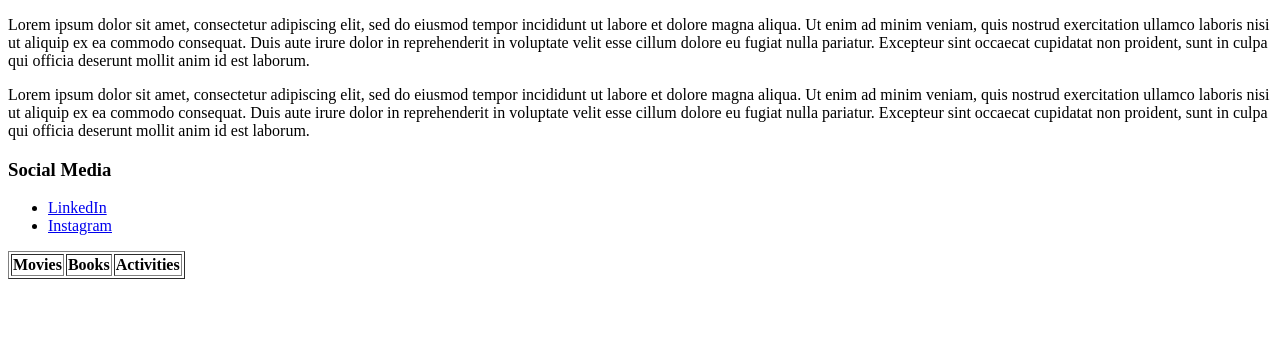
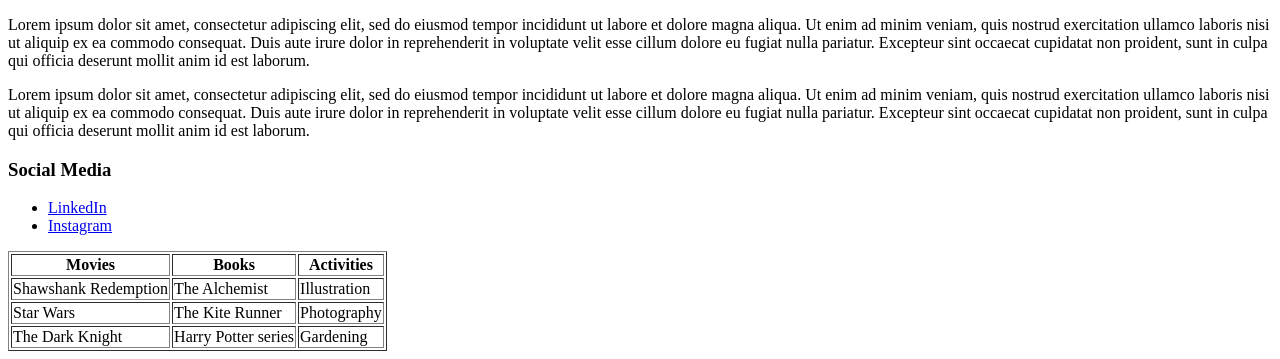
Before and after one commit to neha-nayeem/neha-nayeem.github.io, a plain HTML site: page index.html in a window 1280 px wide. Shown: the part 543-902 px from the top of the page. Before the commit the page ends 830 px from the top, so only its background shows below. Drawn offline with Linux system fonts and the light colour scheme.

Commit message:
updated index.html

```diff
--- a/index.html
+++ b/index.html
@@ -36,6 +36,24 @@
         </tr>
       </thead>
 
+      <tbody>
+        <tr>
+          <td>Shawshank Redemption</td>
+          <td>The Alchemist</td>
+          <td>Illustration</td>
+        </tr>
+        <tr>
+          <td>Star Wars</td>
+          <td>The Kite Runner</td>
+          <td>Photography</td>
+        </tr>
+        <tr>
+          <td>The Dark Knight</td>
+          <td>Harry Potter series</td>
+          <td>Gardening</td>
+        </tr>
+      </tbody>
+
     </table>
   </section>
 </body>
```
